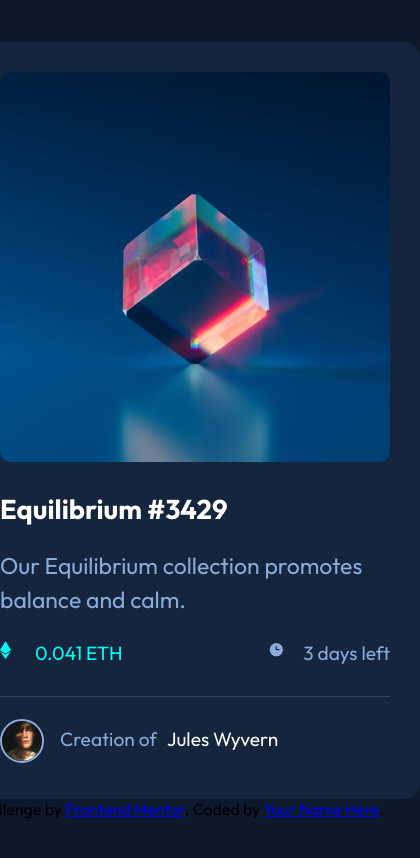
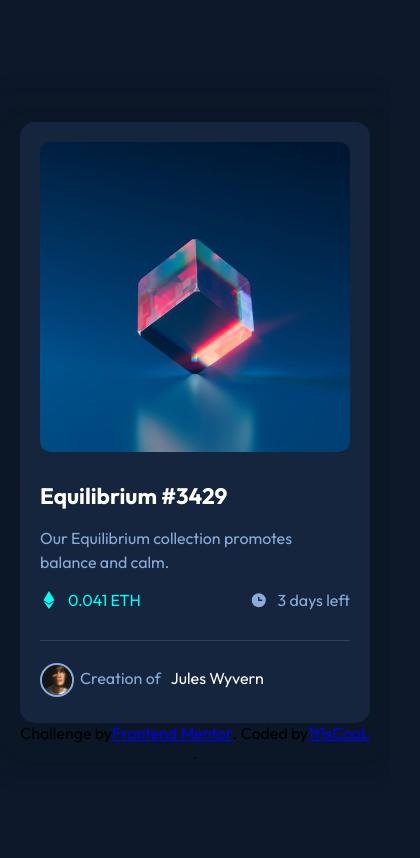
Before and after one commit to 1t1sCooL/nft-preview-card-component-main, a React (Vite) app: page / in a window 390 px wide. Shown: the top 858 px of the page, 420 px wide, since content can reach past the window. Built offline with nearby package versions, Linux system fonts and the light colour scheme.

Commit message:
update styles and adaptive design

```diff
--- a/src/pages/App.module.css
+++ b/src/pages/App.module.css
@@ -14,6 +14,8 @@
     font-style: normal;
 }
 body{
+    margin: 20px;
+    padding: 0;
     font-family: 'Outfit', sans-serif;
     background-color: var(--Blue950mainBG);
     height: 100vh;
@@ -28,10 +30,13 @@ body{
     align-items: center;
     justify-content: center;
     background-color: var(--Blue900cardBG);
-    width: 450px;
+    width: 100%;
+    max-width: 450px;
     border-radius: 15px;
     padding: 30px;
     box-sizing: border-box;
+    box-shadow: 0 10px 10px 50px hsla(217, 54%, 8%, 10%),
+                0 15px 5px 30px hsla(217, 54%, 5%, 10%);
 }
 .img{
     display: flex;
@@ -69,8 +74,8 @@ body{
     font-size: 1.2rem;
 }
 .flexWrap svg{
-    width: 25px;
-    height: 25px;
+    width: 23px;
+    height: 23px;
 }
 .priceWrap{
     display: flex;
@@ -116,6 +121,49 @@ body{
     border: 2px solid var(--Blue500);
     border-radius: 50%;
 }
+.footer{
+    display: flex;
+    justify-content: center;
+    align-items: center;
+    flex-wrap: wrap;
+}
+@media (max-width: 600px) {
+    .header {
+        font-size: 1.4rem;
+    }
+
+    .description {
+        font-size: 1rem;
+    }
+
+    .price,
+    .daysLeft,
+    .author {
+        font-size: 1rem;
+    }
+
+    .avatar {
+        height: 30px;
+        width: 30px;
+        padding-right: 10px;
+    }
+
+    .flexWrap svg {
+        width: 18px;
+        height: 18px;
+    }
+
+    .container {
+        padding: 25px;
+    }
+}
+@media (max-width: 400px) {
+    .container {
+        width: 100%;
+        padding: 20px;
+        margin: 0 auto;
+    }
+}
 .hidden{
     display: none;
 }
--- a/src/pages/App.tsx
+++ b/src/pages/App.tsx
@@ -20,10 +20,10 @@ return(<>
                 Our Equilibrium collection promotes balance and calm.
             </p>
             <div className={styles.flexWrap}>
-                <div className={styles.priceWrap}><svg width="11" height="18" xmlns="http://www.w3.org/2000/svg"><path d="M11 10.216 5.5 18 0 10.216l5.5 3.263 5.5-3.262ZM5.5 0l5.496 9.169L5.5 12.43 0 9.17 5.5 0Z" fill="#00FFF8"/>
+                <div className={styles.priceWrap}><svg width="11" height="18" viewBox="0 0 11 18" xmlns="http://www.w3.org/2000/svg"><path d="M11 10.216 5.5 18 0 10.216l5.5 3.263 5.5-3.262ZM5.5 0l5.496 9.169L5.5 12.43 0 9.17 5.5 0Z" fill="#00FFF8"/>
                 </svg><span className={styles.price}>0.041 ETH</span></div>
                 <div className={styles.daysLeftWrap}>
-                    <svg width="17" height="17" xmlns="http://www.w3.org/2000/svg"><path d="M8.305 2.007a6.667 6.667 0 1 0 0 13.334 6.667 6.667 0 0 0 0-13.334Zm2.667 7.334H8.305a.667.667 0 0 1-.667-.667V6.007a.667.667 0 0 1 1.334 0v2h2a.667.667 0 0 1 0 1.334Z" fill="#8BACD9"/>
+                    <svg width="17" height="17" viewBox="0 0 17 17" xmlns="http://www.w3.org/2000/svg"><path d="M8.305 2.007a6.667 6.667 0 1 0 0 13.334 6.667 6.667 0 0 0 0-13.334Zm2.667 7.334H8.305a.667.667 0 0 1-.667-.667V6.007a.667.667 0 0 1 1.334 0v2h2a.667.667 0 0 1 0 1.334Z" fill="#8BACD9"/>
                     </svg> <span className={styles.daysLeft}>3 days left</span>
                 </div>
             </div>
--- a/src/pages/Footer.tsx
+++ b/src/pages/Footer.tsx
@@ -1,9 +1,11 @@
+import styles from './App.module.css'
+
 const Footer = () =>{
     return (
         <footer>
-            <div className="attribution">
+            <div className={styles.footer}>
                 Challenge by <a href="https://www.frontendmentor.io?ref=challenge" target="_blank">Frontend Mentor</a>.
-                Coded by <a href="#">Your Name Here</a>.
+                Coded by <a href="https://www.frontendmentor.io/profile/1t1sCooL">1t1sCooL</a>.
             </div>
         </footer>
     )
```
